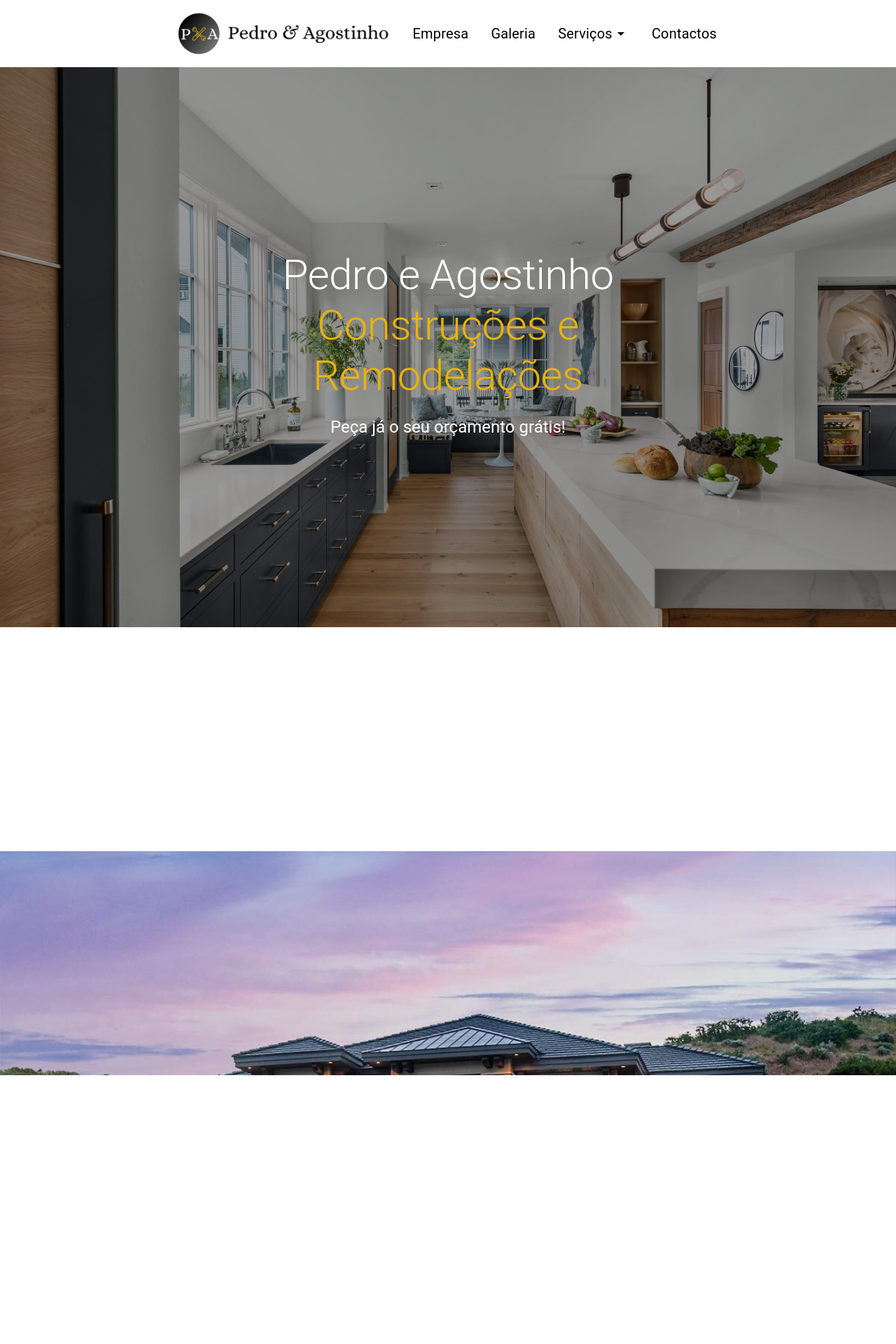
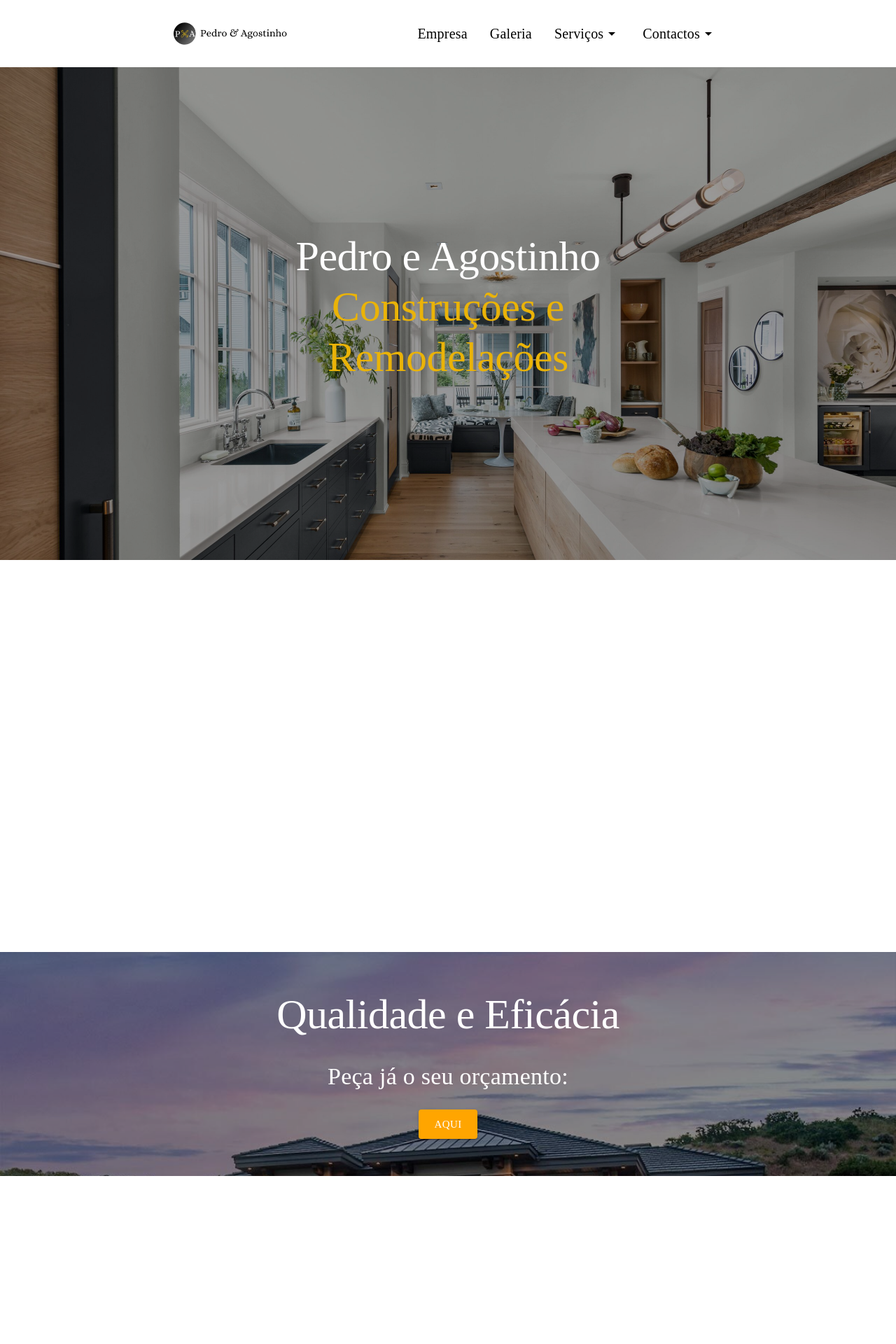
Before and after one commit to joaoyp/construction-webapp-frontend, a React (Create React App) app: page / in a window 1280 px wide. Shown: the top 1920 px of the page at 70% size. Built offline with nearby package versions, Linux system fonts and the light colour scheme.

Commit message:
bug fixes, primary button component and landing page changes

```diff
--- a/src/components/common/Navbar.jsx
+++ b/src/components/common/Navbar.jsx
@@ -3,31 +3,35 @@ import { Typography } from "@mui/material";
 import ArrowDropDownIcon from "@mui/icons-material/ArrowDropDown";
 
 export const Navbar = () => {
+
   return (
     <>
       <nav className="flex items-center p-4 mr-60 w-auto">
         <ul className="flex justify-center gap-8 h-20 items-center ">
-          <li className="hover:text-yellow-500 ">
+          <li className="hover:text-yellow-500">
             <Link to="/sobre">
-              <Typography fontSize={20}>Empresa</Typography>
+              <Typography fontFamily={"alice"} fontSize={20}>Empresa</Typography>
             </Link>
           </li>
           <li className="hover:text-yellow-500">
             <Link to="/galeria">
-              <Typography fontSize={20}>Galeria</Typography>
+              <Typography fontFamily={"alice"} fontSize={20}>Galeria</Typography>
             </Link>
           </li>
           <li className="hover:text-yellow-500">
             <Link to="/servicos">
               <div className="flex items-center">
-                <Typography fontSize={20}>Serviços</Typography>
+                <Typography fontFamily={"alice"} fontSize={20}>Serviços</Typography>
                 <ArrowDropDownIcon />
               </div>
             </Link>
           </li>
           <li className="hover:text-yellow-500">
             <Link to="/contactos">
-              <Typography fontSize={20}>Contactos</Typography>
+            <div className="flex items-center">
+                <Typography fontFamily={"alice"} fontSize={20}>Contactos</Typography>
+                <ArrowDropDownIcon />
+              </div>
             </Link>
           </li>
         </ul>
--- /dev/null
+++ b/src/components/common/PrimaryButton.jsx
@@ -0,0 +1,12 @@
+import { Button } from "@mui/material";
+
+export const PrimaryButton = ({variant, size, text, bgcolor, fontFamily}) => {
+    return (
+      <Button variant={variant} size={size} sx={{
+        bgcolor:bgcolor,
+        fontFamily:fontFamily
+      }}>
+        {text}
+      </Button>
+    );
+  };
--- a/src/components/structure/Footer.jsx
+++ b/src/components/structure/Footer.jsx
@@ -1,7 +1,7 @@
 export const Footer = () => {
   return (
     <>
-      <footer className="text-whit bg-neutral-800 text-white w-full h-64 mt-auto">
+      <footer className="text-whit bg-neutral-800 text-white w-full h-96 mt-auto">
         <p>footer</p>
       </footer>
     </>
--- a/src/components/structure/Header.jsx
+++ b/src/components/structure/Header.jsx
@@ -3,12 +3,14 @@ import { Navbar } from "../common/Navbar";
 import HandymanIcon from "@mui/icons-material/Handyman";
 import { Link } from "react-router-dom";
 import Logo from "../../resources/logo.png";
+import { useEffect } from "react";
 
 export const Header = () => {
+
   return (
     <>
       <header className="z-10 flex top-0 sticky w-full h-24 bg-white justify-between">
-        <div className="flex items-center gap-5 ml-60">
+        <div className="flex items-center gap-5 ml-60 mr-40">
           <Link to="/">
             <img className="h-auto w-auto" src={Logo} alt="logo" />
           </Link>
--- a/src/index.css
+++ b/src/index.css
@@ -1,7 +1,6 @@
 @tailwind base;
 @tailwind components;
 @tailwind utilities;
-@import url("https://fonts.googleapis.com/css2?family=Lora&display=swap");
 @import url("https://fonts.googleapis.com/css2?family=Alice&family=Lora&display=swap");
 
 body {
@@ -21,3 +20,7 @@ code {
   font-family: source-code-pro, Menlo, Monaco, Consolas, "Courier New",
     monospace;
 }
+
+.real-screen {
+  height: calc(100vh - 6rem); /* 100vh - the header (h-24 = 6 rem) */
+}
--- a/src/pages/LandingPage.js
+++ b/src/pages/LandingPage.js
@@ -1,6 +1,8 @@
 import { useEffect } from "react";
 import { Container } from "@mui/material";
 import { Typography } from "@mui/material";
+import { Button } from "@mui/material";
+import { PrimaryButton } from "../components/common/PrimaryButton";
 
 export const LandingPage = () => {
   useEffect(() => {
@@ -11,27 +13,52 @@ export const LandingPage = () => {
     <>
       <main>
         <div id="hero" className="relative">
-          <div className="bg-hero bg-cover bg-fixed w-full h-screen"></div>
+          <div className="bg-hero bg-cover bg-fixed w-full real-screen"></div>
           <div className="absolute inset-0 flex items-center text-white text-4xl font-bold justify-center bg-opacity-40 bg-black">
             <Container
               maxWidth="sm"
               className="text-center relative text-white flex items-center"
             >
-              <Typography variant="h2" component="h1" gutterBottom>
+              <Typography
+                fontFamily="Alice"
+                variant="h2"
+                component="h1"
+                gutterBottom
+              >
                 Pedro e Agostinho{" "}
                 <span className="text-yellow-500">
                   Construções e Remodelações
                 </span>
               </Typography>
-              <Typography variant="h5" gutterBottom>
-                Peça já o seu orçamento grátis!
-              </Typography>
             </Container>
           </div>
         </div>
-        <div id="white" className="h-80 bg-white"></div>
-        <div id="teal" className="h-80 bg-hero2 bg-cover bg-fixed"></div>
-        <div id="white" className="h-screen bg-white"></div>
+        <div className="h-[70vh] bg-white"></div>
+        <div id="estimate" className="relative">
+          <div className="h-80 bg-hero2 bg-cover bg-fixed"></div>
+          <div className="absolute inset-0 flex items-center text-white text-4xl font-bold justify-center bg-opacity-40 bg-black">
+            <div className="flex flex-col items-center w-full">
+              <Typography fontFamily="Alice" variant="h2" component="h1">
+                Qualidade e Eficácia
+              </Typography>
+              <div className="mt-8">
+                <Typography fontFamily="Alice" variant="h4" component="h2">
+                  Peça já o seu orçamento:
+                </Typography>
+              </div>
+              <div className="mt-6">
+                <PrimaryButton
+                  bgcolor="orange"
+                  size="large"
+                  variant="contained"
+                  text="Aqui"
+                  fontFamily="Alice"
+                />
+              </div>
+            </div>
+          </div>
+        </div>
+        <div className="real-screen"></div>
       </main>
     </>
   );
--- a/tailwind.config.js
+++ b/tailwind.config.js
@@ -8,7 +8,6 @@ module.exports = {
         hero2: "url('/src/resources/images/5.jpg')",
       },
       fontFamily: {
-        lora: ['"Lora"', "serif"],
         alice: ['"Alice', "serif"],
       },
     },
```
Also changed, not shown: src/components/common/SecondaryButton.jsx (added), src/components/common/TertiaryButton.jsx (added).
